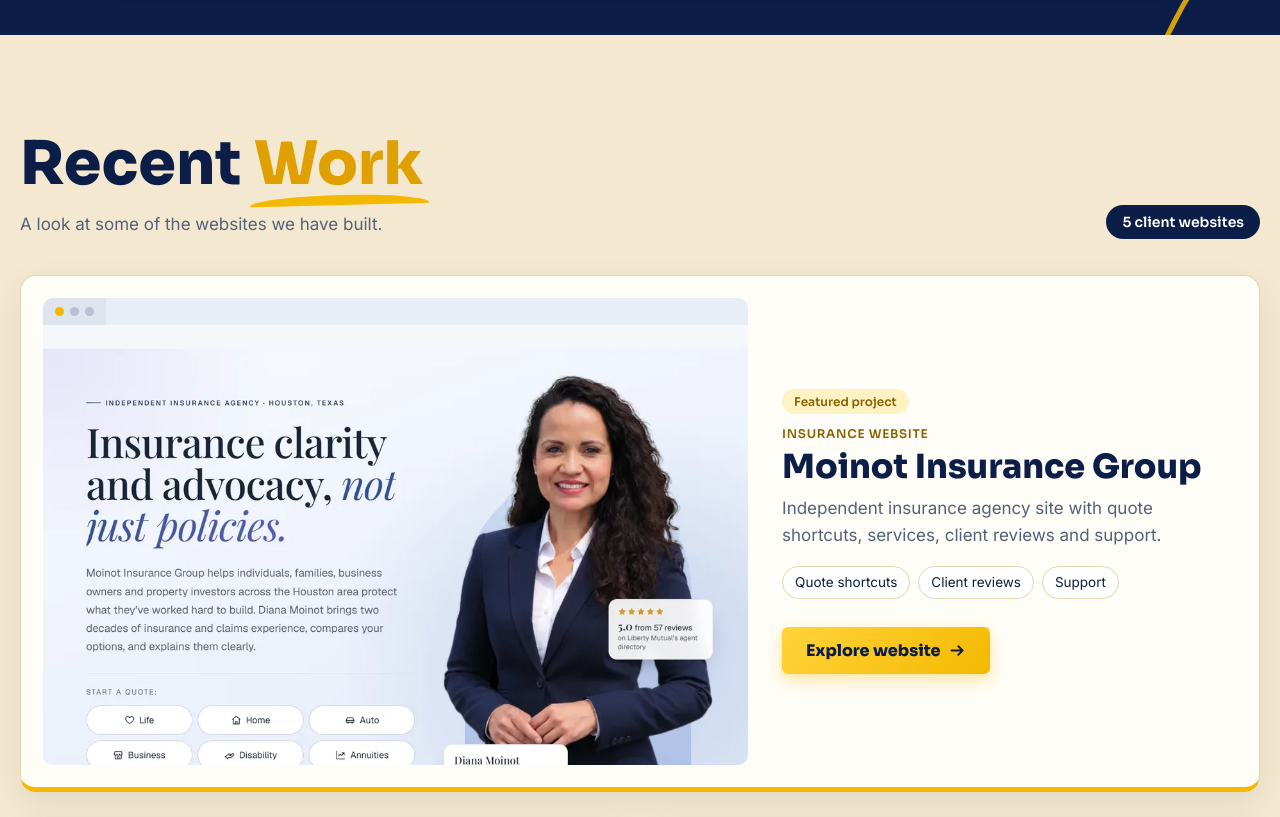
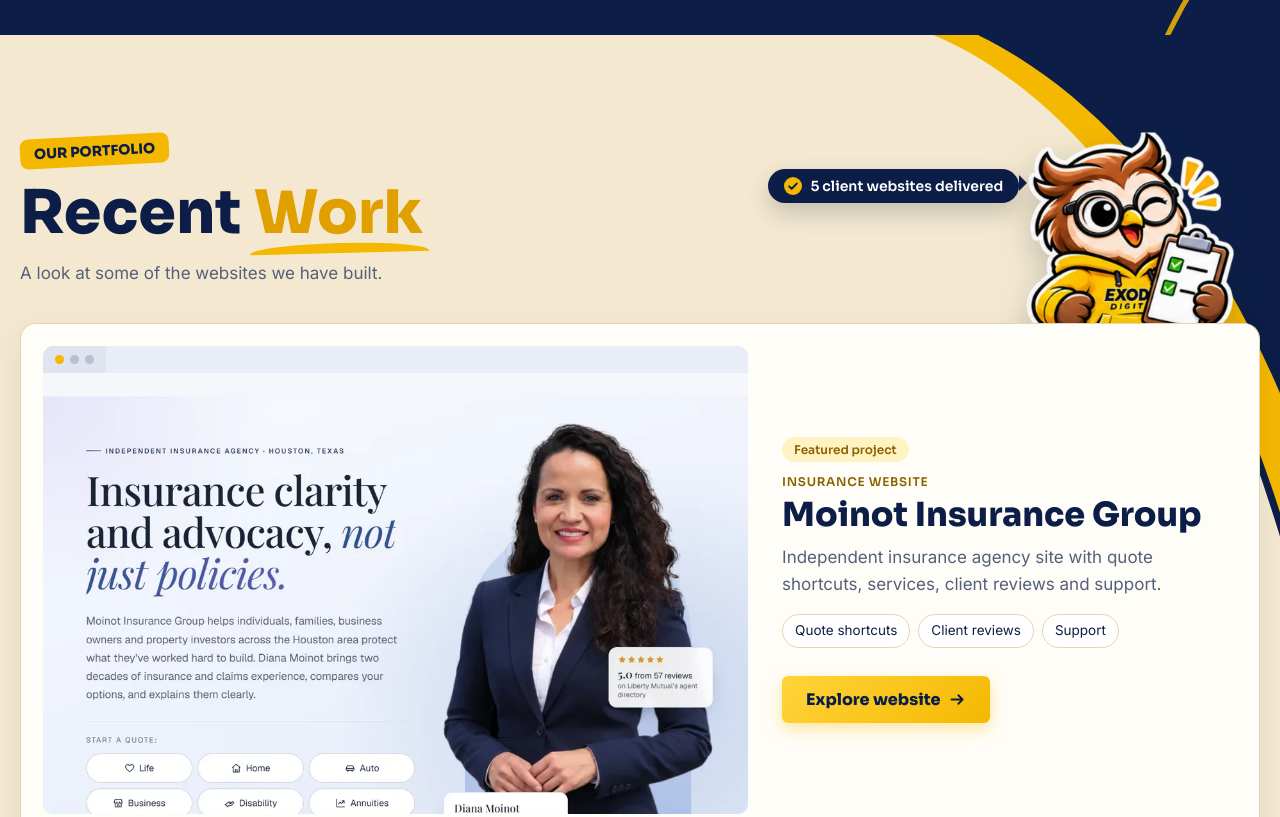
Before and after one commit to Exodia99/exodia-digital, a plain HTML site: page index.html in a window 1280 px wide. Shown: the part 1380-2197 px from the top of the page. Drawn offline with Linux system fonts and the light colour scheme.

Commit message:
Add checklist owl, portfolio label and corner visuals to Recent Work
Co-Authored-By: Claude Opus 5.5 <noreply@anthropic.com>

```diff
--- a/assets/css/styles.css
+++ b/assets/css/styles.css
@@ -351,3 +351,21 @@ body.wk-lock{overflow:hidden}
 @media(max-width:820px){.pc-sec{padding:72px 0 90px}.pc-tl{display:none}}
 @media(max-width:600px){.pc-steps{grid-template-columns:1fr}}
 @media(prefers-reduced-motion:reduce){.pc-owl{animation:none}.pc-step{transition:none}}
+
+/* Recent Work owl */
+.wk-bg{position:absolute;inset:0;width:100%;height:100%;pointer-events:none}
+.wk-dots{position:absolute;right:3%;bottom:80px;width:120px;height:100px;background:radial-gradient(circle,rgba(12,30,71,.22) 1.6px,transparent 2px) 0 0/18px 18px;pointer-events:none}
+.wk-sec{position:relative;overflow:hidden}
+.wk-wrap{position:relative}
+.wk-kicker{display:inline-block;font:800 14px Sora,sans-serif;text-transform:uppercase;color:var(--ink);background:var(--cy);border-radius:8px;padding:6px 14px;transform:rotate(-3deg);margin-bottom:14px}
+.wk-head{position:relative;align-items:flex-end;margin-bottom:0}
+.wk-head>div:first-child{padding-bottom:36px}
+.wk-mascot{position:relative;display:flex;align-items:flex-end;gap:6px;margin-right:2%}
+.wk-owl{position:relative;z-index:0;width:210px;height:auto;margin-bottom:-58px;filter:drop-shadow(0 12px 16px rgba(14,26,51,.22));animation:wkWave 5s ease-in-out infinite}
+.wk-count{position:relative;display:inline-flex;align-items:center;gap:8px;margin-bottom:120px;box-shadow:0 10px 24px rgba(14,26,51,.2)}
+.wk-count svg{width:18px;height:18px}
+.wk-count::after{content:"";position:absolute;right:-8px;bottom:12px;border:8px solid transparent;border-left-color:var(--navy);border-right:0}
+.wk-feat{position:relative;z-index:1}
+@keyframes wkWave{0%,100%{transform:translateY(0) rotate(0)}50%{transform:translateY(-6px) rotate(-1.5deg)}}
+@media(max-width:820px){.wk-mascot{width:100%;justify-content:flex-end;margin:0}.wk-owl{width:150px;margin-bottom:-42px}.wk-count{margin-bottom:86px;font-size:12.5px}.wk-head>div:first-child{padding-bottom:0}.wk-dots,.wk-tr{display:none}}
+@media(prefers-reduced-motion:reduce){.wk-owl{animation:none}}
--- a/index.html
+++ b/index.html
@@ -18,7 +18,7 @@
 <link rel="preconnect" href="https://fonts.gstatic.com" crossorigin>
 <link href="https://fonts.googleapis.com/css2?family=Sora:wght@400;600;800&family=Inter:wght@400;500&display=swap" rel="stylesheet">
 <link rel="preload" as="image" href="assets/images/hero-devices.webp" fetchpriority="high">
-<link rel="stylesheet" href="assets/css/styles.css?v=7">
+<link rel="stylesheet" href="assets/css/styles.css?v=8">
 <link rel="stylesheet" href="assets/css/chatbot.css?v=2">
 <script src="assets/js/main.js?v=2" defer></script>
 <script src="assets/js/chatbot.js?v=4" defer></script>
@@ -55,9 +55,9 @@
 </div></section>
 
 
-<section id="work" class="wk-sec"><div class="wrap wk-wrap">
-<div class="wk-head"><div><h2>Recent <span class="hl">Work</span></h2>
-<p class="sub">A look at some of the websites we have built.</p></div><span class="wk-count">5 client websites</span></div>
+<section id="work" class="wk-sec"><svg class="wk-bg" viewBox="0 0 1440 900" preserveAspectRatio="none" aria-hidden="true" focusable="false"><g class="wk-tr"><path d="M1440 0H1100C1220 30 1350 100 1440 210Z" fill="#0c1e47"/><path d="M1440 150C1360 80 1240 25 1100 0H1050C1210 25 1350 95 1440 200Z" fill="#f5b800"/></g><path d="M0 640C80 720 190 800 340 900H0Z" fill="#0c1e47"/><path d="M0 600C90 690 210 790 380 900H330C190 800 80 710 0 650Z" fill="#f5b800"/></svg><span class="wk-dots" aria-hidden="true"></span><div class="wrap wk-wrap">
+<div class="wk-head"><div><span class="wk-kicker">Our portfolio</span><h2>Recent <span class="hl">Work</span></h2>
+<p class="sub">A look at some of the websites we have built.</p></div><div class="wk-mascot"><span class="wk-count"><svg viewBox="0 0 20 20" aria-hidden="true" focusable="false"><circle cx="10" cy="10" r="10" fill="#f5b800"/><path d="M5.8 10.4l2.7 2.7 5.7-5.8" fill="none" stroke="#0c1e47" stroke-width="2.2" stroke-linecap="round" stroke-linejoin="round"/></svg>5 client websites delivered</span><img class="wk-owl" src="assets/images/owl-checklist-digitals.webp" alt="" width="562" height="668" loading="lazy" decoding="async"></div></div>
 <article class="wk wk-feat" data-title="Moinot Insurance Group" data-img="assets/images/work-moinot-insurance.webp" data-url=""><button type="button" class="wk-shot" aria-label="Explore the Moinot Insurance Group website"><span class="wk-bar" aria-hidden="true"><i></i><i></i><i></i></span><span class="wk-img"><img src="assets/images/work-moinot-insurance.webp" alt="Moinot Insurance Group website homepage" width="1100" height="726" loading="lazy" decoding="async"></span></button><div class="wk-text"><span class="wk-badge">Featured project</span><div class="tag">Insurance website</div><h3>Moinot Insurance Group</h3><p>Independent insurance agency site with quote shortcuts, services, client reviews and support.</p><ul class="wk-chips"><li>Quote shortcuts</li><li>Client reviews</li><li>Support</li></ul><button type="button" class="wk-open">Explore website <svg viewBox="0 0 20 20" aria-hidden="true" focusable="false"><path d="M3 10h13m-5-5 5 5-5 5" fill="none" stroke="currentColor" stroke-width="2.2" stroke-linecap="round" stroke-linejoin="round"/></svg></button></div></article>
 <div class="wk-grid">
 <article class="wk" data-title="Budrisk" data-img="assets/images/work-budrisk.webp" data-url=""><button type="button" class="wk-shot" aria-label="Explore the Budrisk website"><span class="wk-bar" aria-hidden="true"><i></i><i></i><i></i></span><span class="wk-img"><img src="assets/images/work-budrisk.webp" alt="Budrisk website homepage" width="1100" height="726" loading="lazy" decoding="async"></span></button><div class="wk-text"><div class="tag">Insurance website</div><h3>Budrisk</h3><p>Cannabis insurance site with coverage shortcuts, industries served and online billing.</p><button type="button" class="wk-open">Explore website <svg viewBox="0 0 20 20" aria-hidden="true" focusable="false"><path d="M3 10h13m-5-5 5 5-5 5" fill="none" stroke="currentColor" stroke-width="2.2" stroke-linecap="round" stroke-linejoin="round"/></svg></button></div></article>
```
Also changed, not shown: assets/images/owl-checklist-digitals.webp (added).
